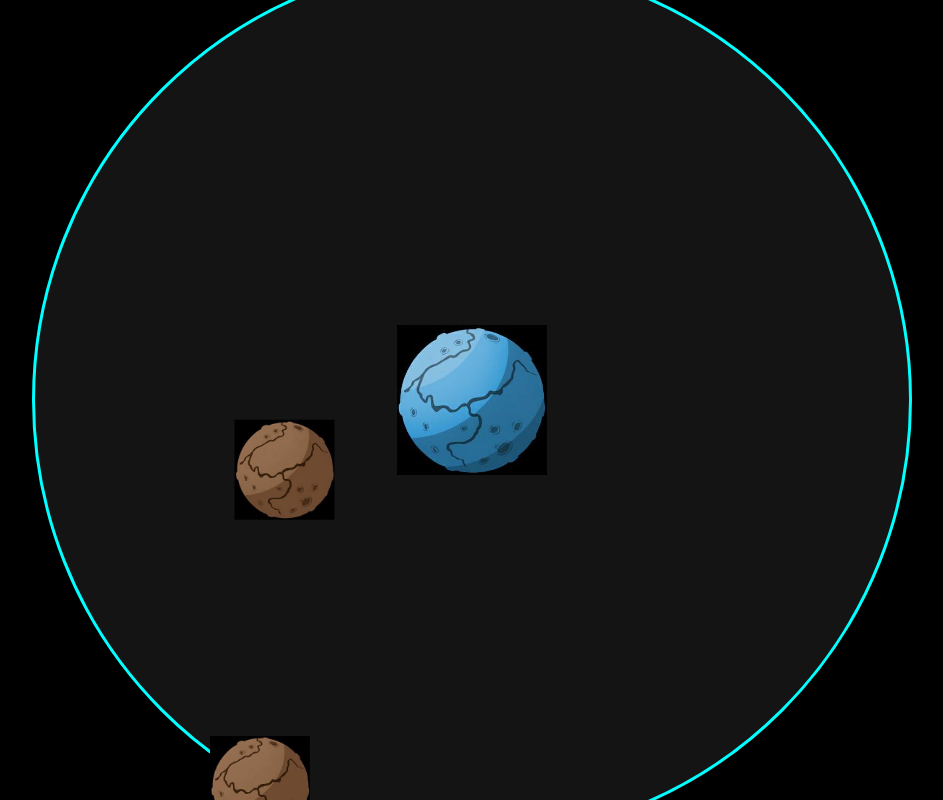
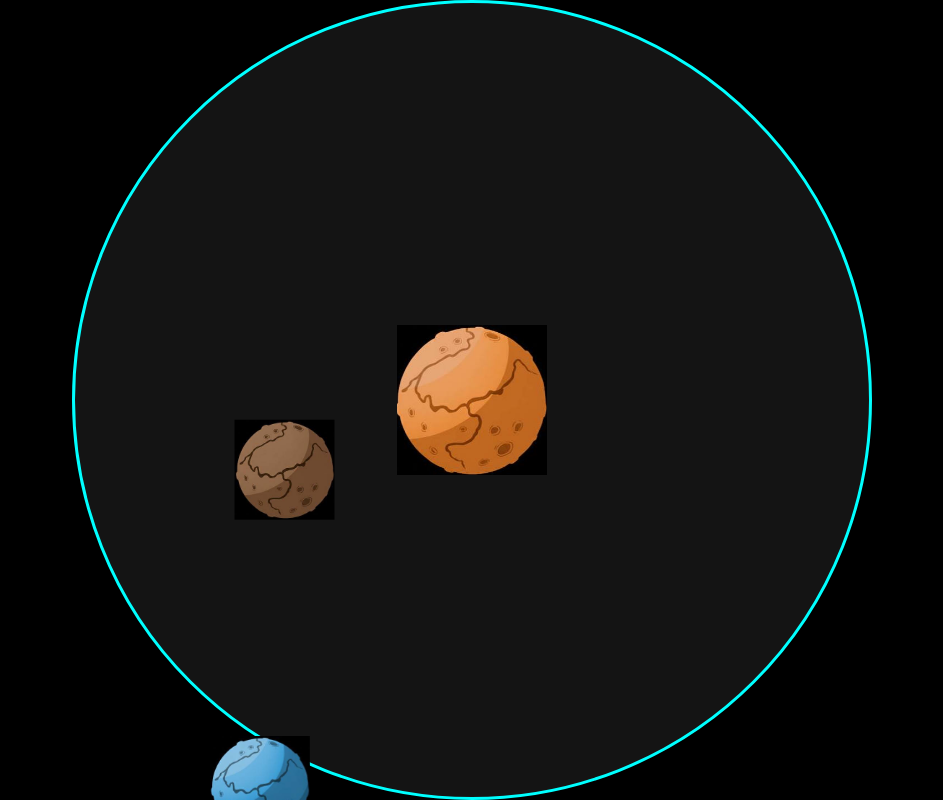
Before and after one commit to salivo/CO_Hack_25, a Next.js app in the folder frontend/: page /future_viever in a window 1280 px wide. Shown: the whole page, without its empty margins (168-1111 px from the left). Built offline with nearby package versions, Linux system fonts and the light colour scheme.

Commit message:
stars + ring added

```diff
--- a/frontend/src/app/components/universe.jsx
+++ b/frontend/src/app/components/universe.jsx
@@ -10,6 +10,12 @@ const planets = [
   { size: 100, radius: 600, speed_koef: 2, src: "/matematika.jpg" },
   { size: 150, radius: 0, speed_koef: 2, src: "/mechanika.jpg" },
 ];
+
+const player = "/elektrotechnika.jpg";
+const explored_star = "/matematika.jpg";
+const unexplored_star = "/mechanika.jpg";
+
+const ringRadius = 400;
 
 export default function Universe() {
   const [zoom, setZoom] = useState(1);
@@ -27,16 +33,33 @@ export default function Universe() {
       className="relative min-h-screen w-full bg-black overflow-hidden"
       onWheel={handleWheel}
     >
-      <Ring radius={440} thickness={3} color="cyan" opacity={4} zoom={zoom} />
+      <Ring
+        radius={ringRadius}
+        thickness={3}
+        color="cyan"
+        opacity={4}
+        zoom={zoom}
+      />
       {planets.map((p, index) => (
-        <FutureViewer key={index} zoom={zoom} {...p} />
+        <FutureViewer
+          key={index}
+          zoom={zoom}
+          {...p}
+          src={
+            p.radius <= ringRadius
+              ? p.radius == 0
+                ? player
+                : explored_star
+              : unexplored_star
+          }
+        />
       ))}
     </div>
   );
 }
 
 function Ring({
-  radius = 200,
+  radius = ringRadius,
   thickness = 2,
   color = "white",
   opacity = 0.2,
```
